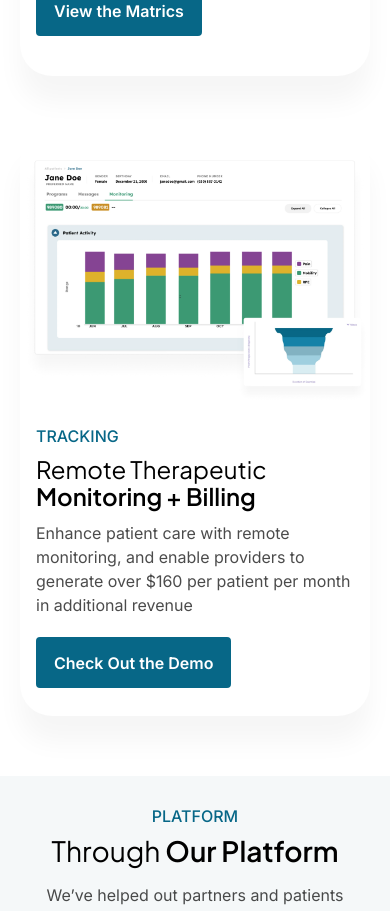
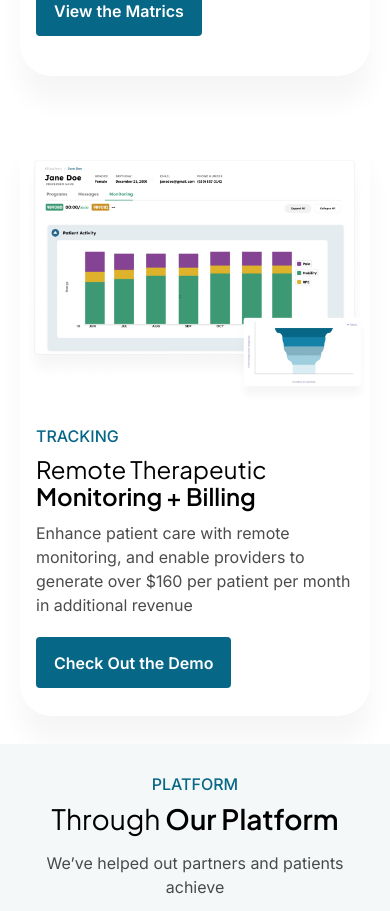
Before and after one commit to Sumit-Chouhan-devloper/yoomi, a React (Create React App) app: page / in a window 390 px wide. Shown: the part 3140-4051 px from the top of the page. Built offline with nearby package versions, Linux system fonts and the light colour scheme.

Commit message:
ourplateform speacing update

```diff
--- a/src/components/homepage/TreakingRemote.tsx
+++ b/src/components/homepage/TreakingRemote.tsx
@@ -9,7 +9,7 @@ const TreakingRemote = () => {
           src={Images.feedbackVectorImg}
           alt="box-img"
         />
-        <div className="container pb-8  sm:pb-12 lg:mb-12 xl:max-w-[1140px] 3xl:max-w-[1320px] mx-auto px-5 xl:px-0">
+        <div className="container xl:max-w-[1140px] 3xl:max-w-[1320px] mx-auto px-5 xl:px-0">
           <div className="flex flex-wrap items-center lg:h-[550px] CommonCardShado py-7 xl:py-[110px] justify-center lg:justify-start">
             <div className="lg:w-6/12 mx-auto sm:w-10/12">
               <img
```
